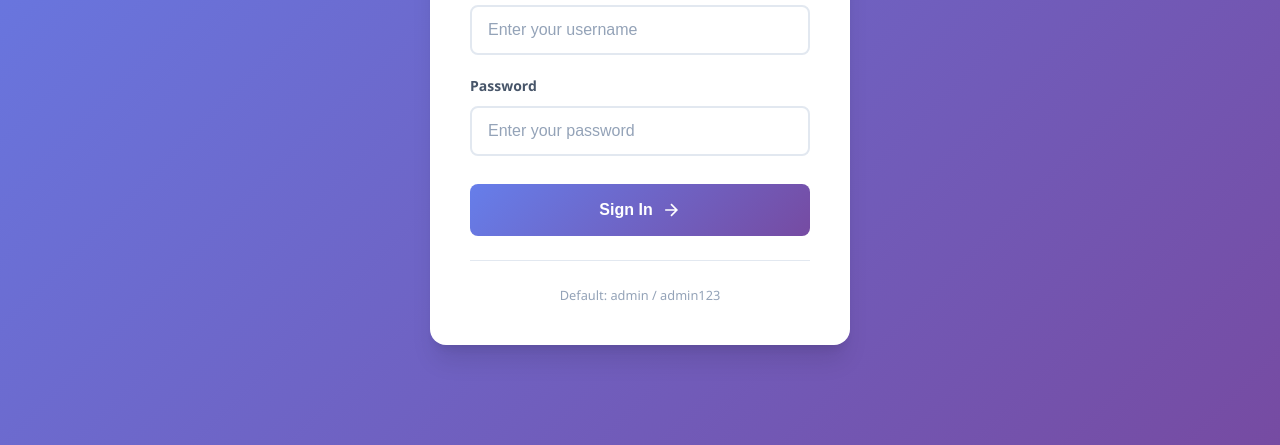
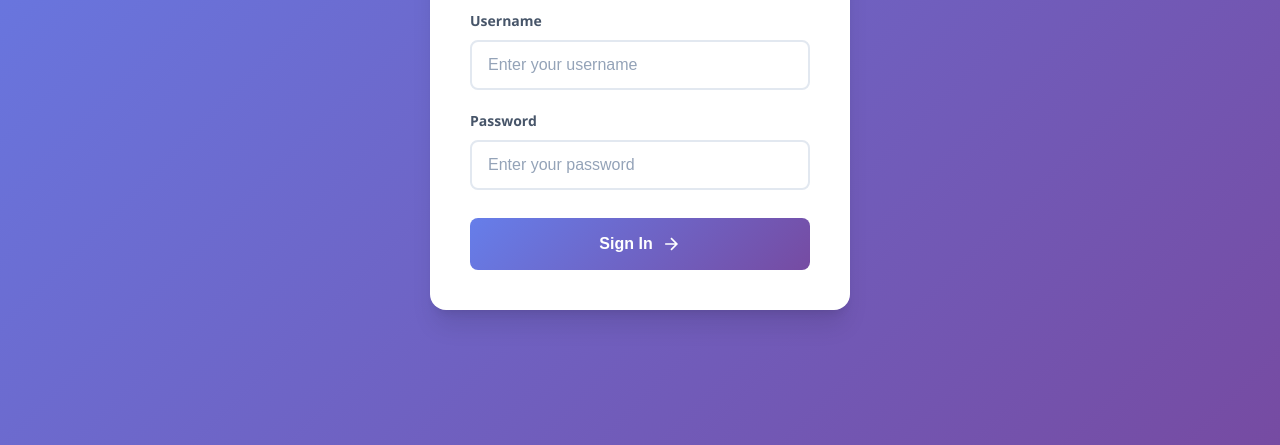
Before and after one commit to Syahmi-Faris/UTHM, a website: page app/login.html in a window 1280 px wide. Shown: the part 355-800 px from the top of the page. Drawn offline with Linux system fonts and the light colour scheme.

Commit message:
Login update

```diff
--- a/app/login.html
+++ b/app/login.html
@@ -45,10 +45,6 @@
                     </svg>
                 </button>
             </form>
-
-            <div class="login-footer">
-                <p>Default: admin / admin123</p>
-            </div>
         </div>
     </div>
 
```
